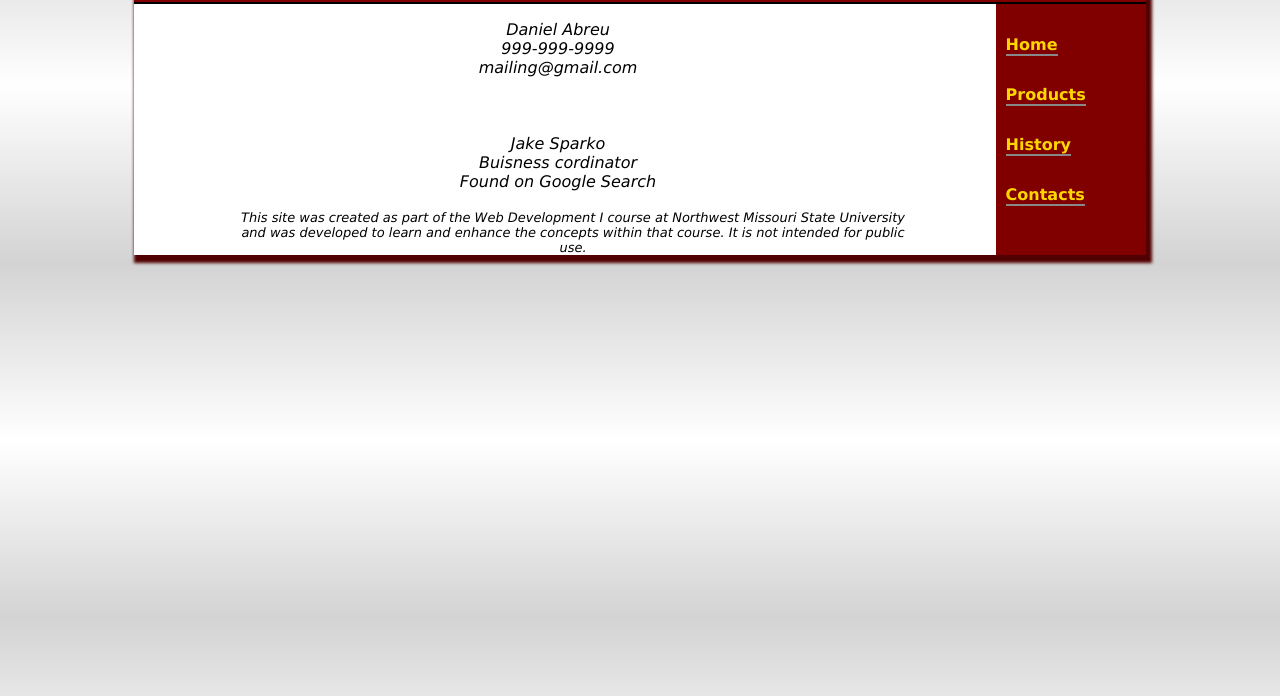
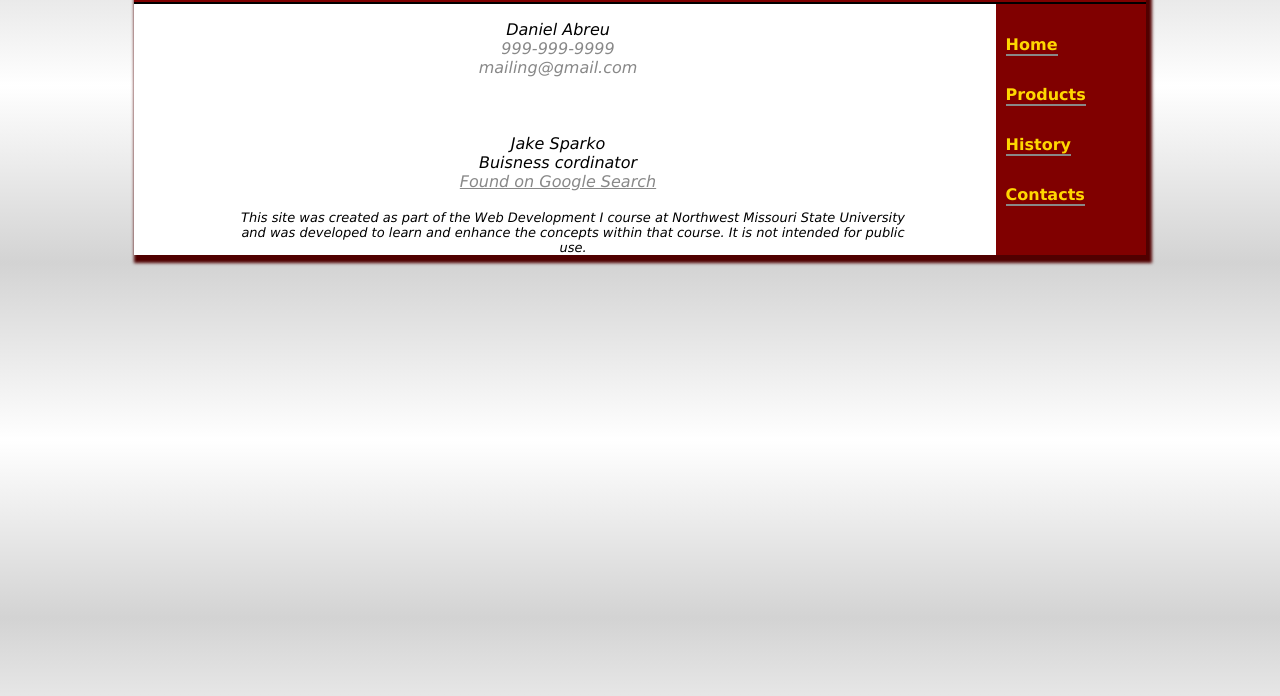
Before and after one commit to 44144-Sp22/web-project-danielabreu2435, a plain HTML site: page contacts.html in a window 1280 px wide. Shown: the part 92-788 px from the top of the page. Drawn offline with Linux system fonts and the light colour scheme.

Commit message:
actually finished

```diff
--- a/contacts.html
+++ b/contacts.html
@@ -25,7 +25,7 @@
     <a class="email" href="mailing@gmail.com">mailing@gmail.com</a><br><br><br><br>
     Jake Sparko<br>
     Buisness cordinator<br>
-    <a href="https://www.google.com/">Found on Google Search</a><br><br>
+    <a href="https://www.google.com/"><span class="spanG">Found on Google Search</span></a><br><br>
     </div>
 
     <footer> This site was created as part of the Web Development I course at Northwest Missouri State University and was developed to learn and enhance the concepts within that course.  It is not intended for public use.
--- a/style.css
+++ b/style.css
@@ -109,8 +109,11 @@ main li{
   }
 main a {
   text-decoration: none;
-  color: inherit;
+  color: #888888;
   line-height: 2%;
+}
+.spanG {
+  text-decoration: underline;
 }
 
 @media only screen and (max-width: 1024px) {
```
